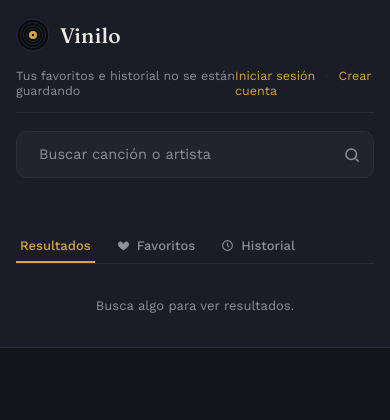
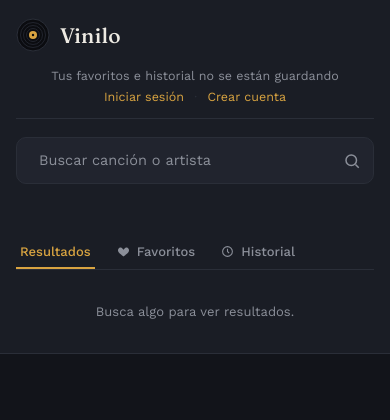
Before and after one commit to MauMar05/Vinilo, a Flask app: page / in a window 390 px wide. Shown: the top 420 px of the page. Run offline with Flask 3, Linux system fonts and the light colour scheme.

Commit message:
Add files via upload

```diff
--- a/static/style.css
+++ b/static/style.css
@@ -513,6 +513,12 @@ html, body {
     flex: 1;
     width: auto;
   }
+
+  .barra-cuenta {
+    flex-direction: column;
+    align-items: flex-start;
+    gap: 6px;
+  }
 }
 
 @media (max-width: 768px) and (max-height: 480px) {
```
